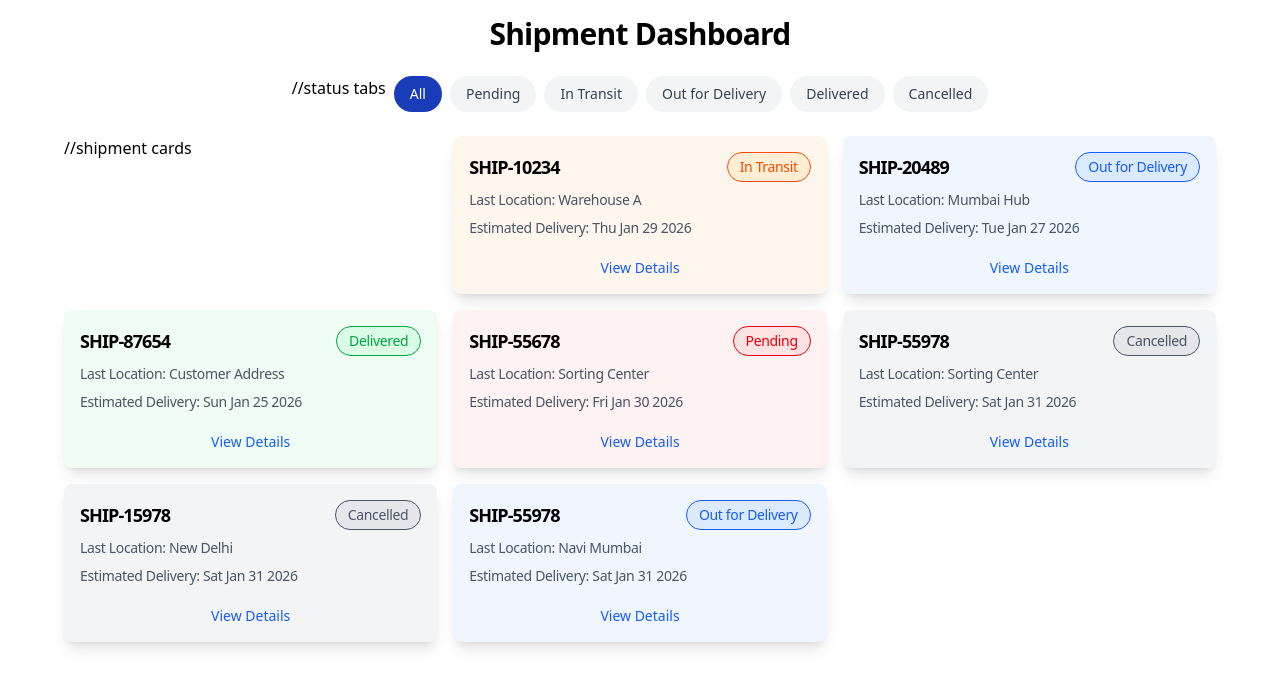
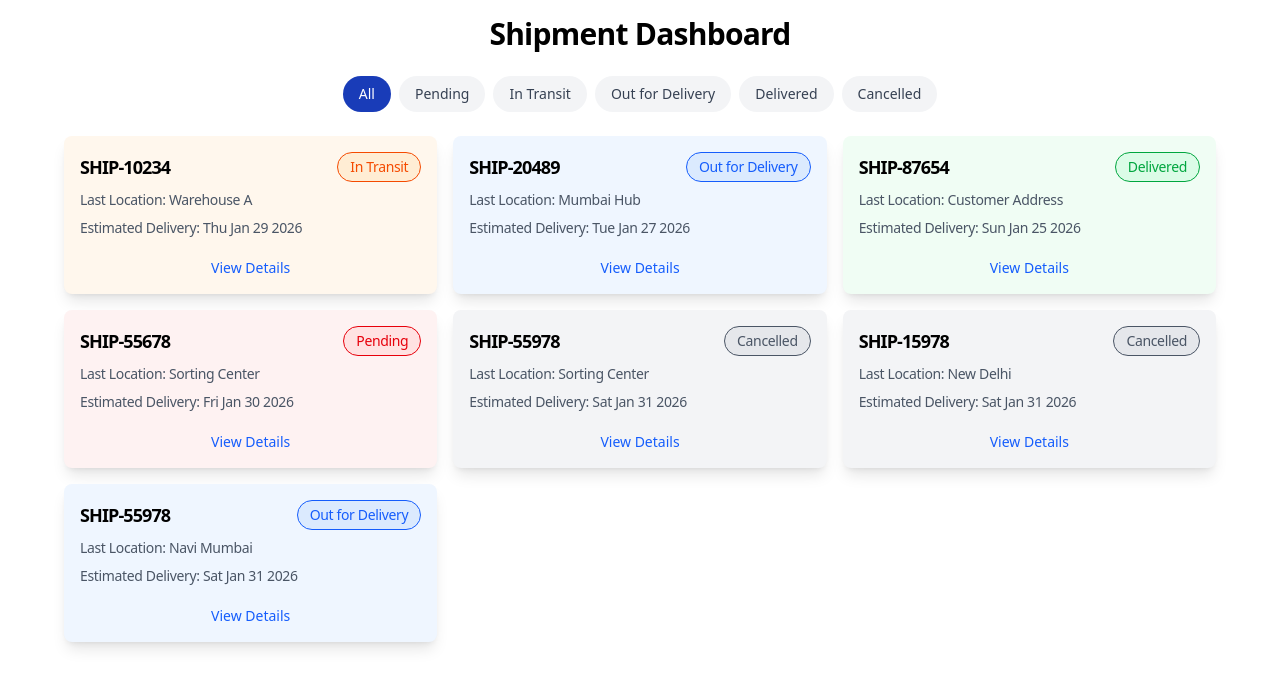
Before and after one commit to hm-aditya/shipment-dashboard, a React (Vite) app: page / in a window 1280 px wide. Shown: the top 688 px of the page. Built offline with nearby package versions, Linux system fonts and the light colour scheme.

Commit message:
added some comments

```diff
--- a/src/pages/ShipmentDashboard.tsx
+++ b/src/pages/ShipmentDashboard.tsx
@@ -64,7 +64,7 @@ const ShipmentDashboard = () => {
 
       <div className="flex flex-wrap justify-center gap-2 mb-6">
 
-        //status tabs
+        {/*status tabs" */}
         {STATUS_TABS.map((status) => {
           const isActive = activeStatus === status;
 
@@ -86,7 +86,7 @@ const ShipmentDashboard = () => {
       </div>
       <ul className="space-y-4">
         <div className="grid grid-cols-1 md:grid-cols-2 lg:grid-cols-3 gap-4">
-          //shipment cards
+  {/*shipment cards*/}
           {filteredShipments.map((shipment) => (
             <li key={shipment.id}>
               <ShipmentCard shipment={shipment} />
```
